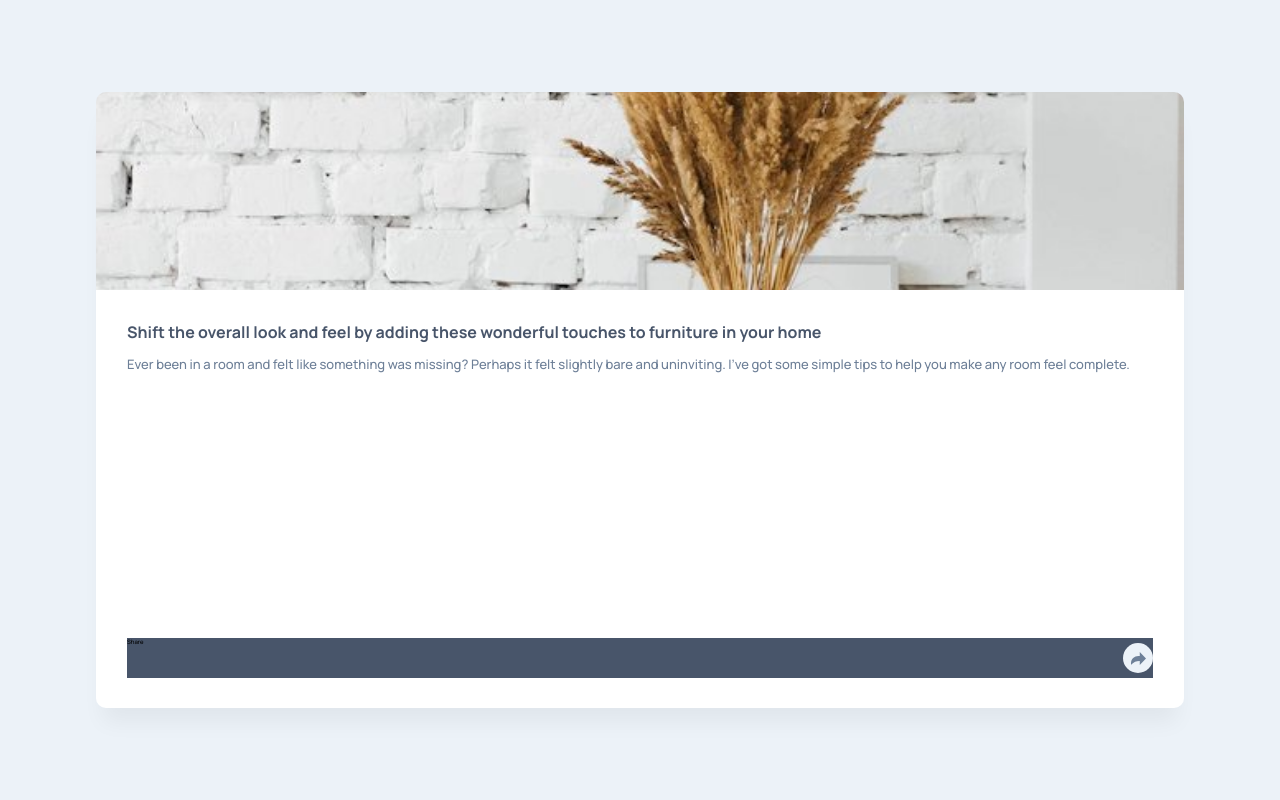
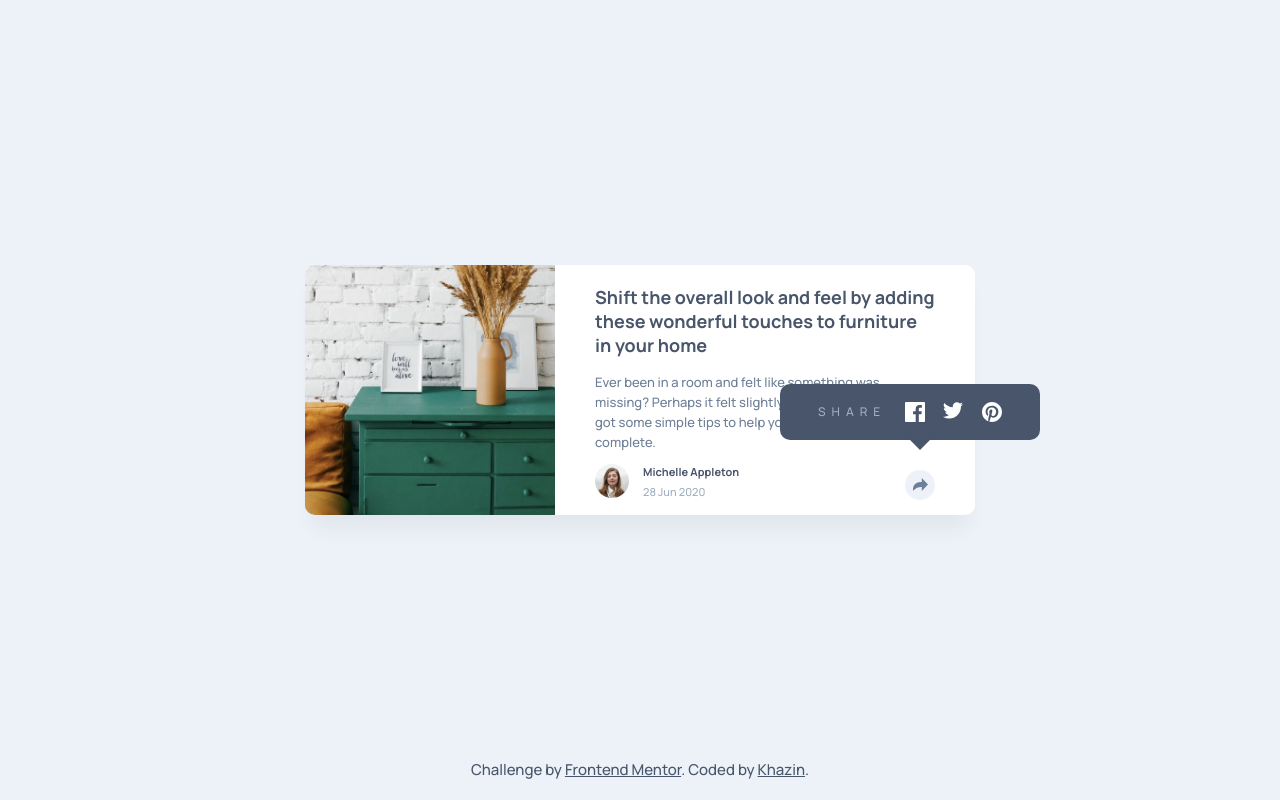
Before and after one commit to khazin/Article-preview-component, a website: page index.html in a window 1280 px wide. Drawn offline with Linux system fonts and the light colour scheme; files that its build step writes are made by us from their sources.

Commit message:
done project

```diff
--- a/gulpfile.js
+++ b/gulpfile.js
@@ -6,24 +6,24 @@ const terser = require('gulp-terser');
 
 //compile, prefix, and min scss
 function compilescss() {
-  return src('src/scss/*.scss') // change to your source directory
+  return src('src/scss/*.scss')
     .pipe(sass())
     .pipe(prefix('last 2 versions'))
     .pipe(minify())
-    .pipe(dest('dist/css')) // change to your final/public directory
+    .pipe(dest('dist/css'))
 };
 
 // minify js
 function jsmin(){
-  return src('src/js/*.js') // change to your source directory
+  return src('src/js/*.js')
     .pipe(terser())
-    .pipe(dest('dist/js')); // change to your final/public directory
+    .pipe(dest('dist/js'));
 }
 
 //watchtask
 function watchTask(){
-  watch('src/scss/**/*.scss', compilescss); // change to your source directory
-  watch('src/js/*.js', jsmin); // change to your source directory
+  watch('src/scss/**/*.scss', compilescss);
+  watch('src/js/*.js', jsmin);
 }
 
 
--- a/index.html
+++ b/index.html
@@ -30,28 +30,32 @@
               help you make any room feel complete.
             </div>
           </div>
-          <div class="footer bg-active">
-            <div class="writer">
+            <div class="footer _active">
+              <!-- <div class="footer "> -->
+            <div class="writer" id="writer">
               <div class="writer--image"></div>
               <div class="writer--name">Michelle Appleton</div>
               <div class="writer--date">28 Jun 2020</div>
             </div>
-            <div class="social">
-              <div class="social--title">Share</div>
-              <div class="social--icon social--icon-1"></div>
-              <div class="social--icon social--icon-2"></div>
-              <div class="social--icon social--icon-3"></div>
-            </div>
-            <div class="forward">
-              <div class="forward--icon"></div>
+            <div class="option">
+              <div class="social" id="social">
+                <div class="social--title">Share</div>
+                <div class="social--icon fb"></div>
+                <div class="social--icon twt"></div>
+                <div class="social--icon pin"></div>
+              </div>
+              <div class="forward--icon" id="btnForward"></div>
             </div>
           </div>
         </div>
       </div>
+      <div class="attribution">
+        Challenge by
+        <a href="https://www.frontendmentor.io/challenges/article-preview-component-dYBN_pYFT" target="_blank">Frontend Mentor</a>. Coded by
+        <a href="https://github.com/khazin/" target="_blank">Khazin</a>.
+      </div>
     </div>
-    <!-- <div class="attribution">
-    Challenge by <a href="https://www.frontendmentor.io?ref=challenge" target="_blank">Frontend Mentor</a>.
-    Coded by <a href="#">Your Name Here</a>.
-  </div> -->
+
+  <script src="dist/js/script.js"></script>
   </body>
 </html>
--- a/src/js/script.js
+++ b/src/js/script.js
@@ -0,0 +1,5 @@
+const btnForward = document.querySelector('#btnForward');
+const footer = document.querySelector('.footer');
+btnForward.addEventListener('click', (e) => {
+footer.classList.toggle('_active');
+})
--- a/src/scss/main.scss
+++ b/src/scss/main.scss
@@ -44,15 +44,15 @@ MOBILE LAYOUT
 }
 
 .article {
-  min-height: 77vh;
+  min-height: 75vh;
   width: 85%;
 
   display: grid;
   grid-template-columns: 1fr;
   grid-template-rows: 19.8rem auto;
 
+  transform: translateY(-1rem);
   border-radius: 10px;
-
   box-shadow: 0px 21px 22px -7px rgba(0, 0, 0, 0.05);
 }
 
@@ -74,22 +74,26 @@ MOBILE LAYOUT
   display: flex;
   flex-direction: column;
   justify-content: space-between;
-  padding: 3rem 3.1rem;
   background-color: white;
-
   border-bottom-left-radius: inherit;
   border-bottom-right-radius: inherit;
+  & .content,
+  & .footer {
+    padding: 0 3.1rem;
+  }
 }
 
 /*article content style*/
 
 .content {
+  margin-top: 3.5rem;
+
   &--title {
     font-size: 1.6rem;
     color: var(--very-dark-grayish-blue);
     font-weight: 700;
     line-height: 2.4rem;
-    margin-bottom: 1rem;
+    margin-bottom: 1.1rem;
   }
   &--paragraph {
     font-size: 1.3rem;
@@ -100,18 +104,22 @@ MOBILE LAYOUT
 
 /*article footer style*/
 .footer {
+  min-height: 6.2rem;
+  border-bottom-left-radius: inherit;
+  border-bottom-right-radius: inherit;
+
   display: flex;
-  align-content: center;
+  align-items: center;
   justify-content: space-between;
   background-color: white;
 }
 
 .writer {
   display: grid;
-  display: none;
   grid-template-columns: 1fr 2fr;
   grid-template-areas: "image name" "image date";
-  align-items: center;
+
+  height: 4.5rem;
   &--image {
     grid-area: image;
     height: 4rem;
@@ -132,33 +140,37 @@ MOBILE LAYOUT
     color: var(--grayish-blue);
   }
 }
-.bg-active{
-  background-color: var(--very-dark-grayish-blue);
-}
+
 .social {
-  // display: none;
-  display: flex;
-width: 100%;
-  &--title{
-
+  display: none;
+  &--title {
+    color: var(--grayish-blue);
+    font-size: 1.2rem;
+    letter-spacing: 0.6rem;
+    text-transform: uppercase;
   }
-  &--icon{
-
-    &-1{
-
+  &--icon {
+    height: 2rem;
+    width: 2rem;
+    background-repeat: no-repeat;
+    &.fb {
+      background-image: url(../../images/icon-facebook.svg);
     }
-    &-2{
-
+    &.twt {
+      background-image: url(../../images/icon-twitter.svg);
     }
-    &-3{
-
+    &.pin {
+      background-image: url(../../images/icon-pinterest.svg);
     }
   }
 }
+.option {
+  @include center;
+  // height: 4rem;
+  width: 3rem;
+  cursor: pointer;
+}
 .forward {
-  @include center;
-  height: 4rem;
-  width: 3rem;
   &--icon {
     height: 3rem;
     width: 3rem;
@@ -169,17 +181,38 @@ width: 100%;
     border-radius: 50%;
   }
 }
-/*************
-DESKTOP LAYOUT
-**************/
-@media screen and (min-width: 1366px) {
+
+/*active state*/
+.footer._active {
+  background-color: var(--very-dark-grayish-blue);
+  & .writer {
+    display: none;
+  }
+
+  & .option {
+    display: flex;
+    width: 100%;
+    justify-content: space-between;
+  }
+  & .social {
+    width: 67%;
+    display: flex;
+    justify-content: space-between;
+    align-items: center;
+  }
+}
+/************
+TABLET LAYOUT
+*************/
+@media screen and (min-width: 768px) {
   .article {
-    min-height: 34vh;
-    width: 50.5%;
+    min-height: 31vh;
+    width: 83%;
+    max-width: 67rem;
 
     display: grid;
-    grid-template-columns: 27rem auto;
-    grid-template-rows: 27rem;
+    grid-template-columns: 25rem auto;
+    grid-template-rows: 25rem;
   }
 
   /*header image style*/
@@ -198,19 +231,22 @@ DESKTOP LAYOUT
     flex-direction: column;
     justify-content: space-between;
 
-    padding: 3rem 3.5rem;
-
     border-top-right-radius: inherit;
     border-bottom-right-radius: inherit;
     border-bottom-left-radius: initial;
+
+    & .content,
+    & .footer {
+      padding: 0 4rem;
+    }
   }
 
   /*article content style*/
 
   .content {
+    margin-top: 2rem;
     &--title {
-      font-size: 1.9rem;
-      line-height: 2.6rem;
+      font-size: 1.8rem;
       margin-bottom: 1.5rem;
     }
   }
@@ -219,18 +255,112 @@ DESKTOP LAYOUT
   .footer {
     width: 100%;
   }
-  .social {
-    display: none;
+  .writer {
+    height: 4rem;
+    &--image {
+      height: 3.4rem;
+      width: 3.4rem;
+    }
+    &--name {
+      font-size: 1.1rem;
+    }
+    &--date {
+      font-size: 1.1rem;
+    }
+  }
+  .option {
+    min-height: 14rem;
   }
 
+  .forward {
+    height: 3.6rem;
+  }
+  /*active state*/
+  .footer._active {
+    background-color: initial;
+    & .writer {
+      display: grid;
+    }
+    & .option {
+      display: block;
+      width: 3rem;
+    }
+    & .social {
+      position: relative;
+      background-color: var(--very-dark-grayish-blue);
+
+      width: 26rem;
+      padding: 1.8rem 3.8rem;
+      border-radius: 10px;
+      transform: translateX(-12.5rem) translateY(-3rem);
+
+      &::after {
+        content: "";
+        position: absolute;
+        background-color: inherit;
+        height: 2rem;
+        width: 2rem;
+
+        left: 50%;
+        top: 100%;
+
+        transform: rotate(45deg) translate(-50%, -50%);
+      }
+    }
+  }
+}
+
+/*************
+DESKTOP LAYOUT
+**************/
+@media screen and (min-width: 1366px) {
+  .article {
+    min-height: 34vh;
+    width: 50.5%;
+    max-width: 72.7rem;
+
+    grid-template-columns: 27rem auto;
+    grid-template-rows: 27rem;
+  }
+
+  /*article content style*/
+
+  .content {
+    &--title {
+      font-size: 2rem;
+    }
+  }
+
+  /*article footer style*/
+
+  .writer {
+    &--image {
+      height: 3.6rem;
+      width: 3.6rem;
+    }
+    &--name {
+      font-size: 1.2rem;
+    }
+    &--date {
+      font-size: 1.2rem;
+    }
+  }
 }
 /*****************
 ATTRIBUTION STYLES
 ******************/
 .attribution {
-  font-size: 11px;
+  position: absolute;
+  bottom: 2rem;
+  left: 0;
+  right: 0;
+  margin-top: 2rem;
+  font-size: 1.5rem;
+  color: var(--very-dark-grayish-blue);
   text-align: center;
+
+  & a {
+    font-size: 1.5rem;
+    color: inherit;
+  }
 }
-.attribution a {
-  color: hsl(228, 45%, 44%);
-}
```
Also changed, not shown: dist/css/main.css, dist/js/script.js.
